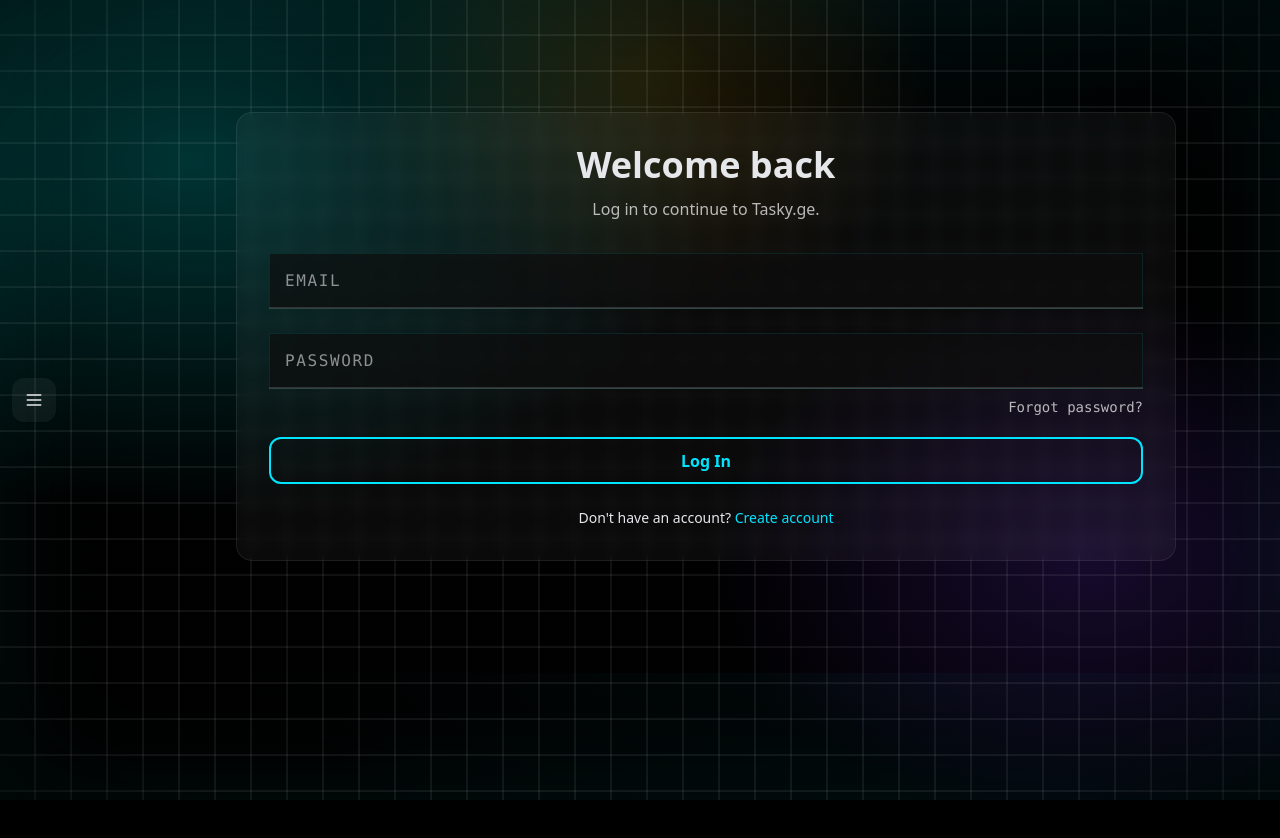
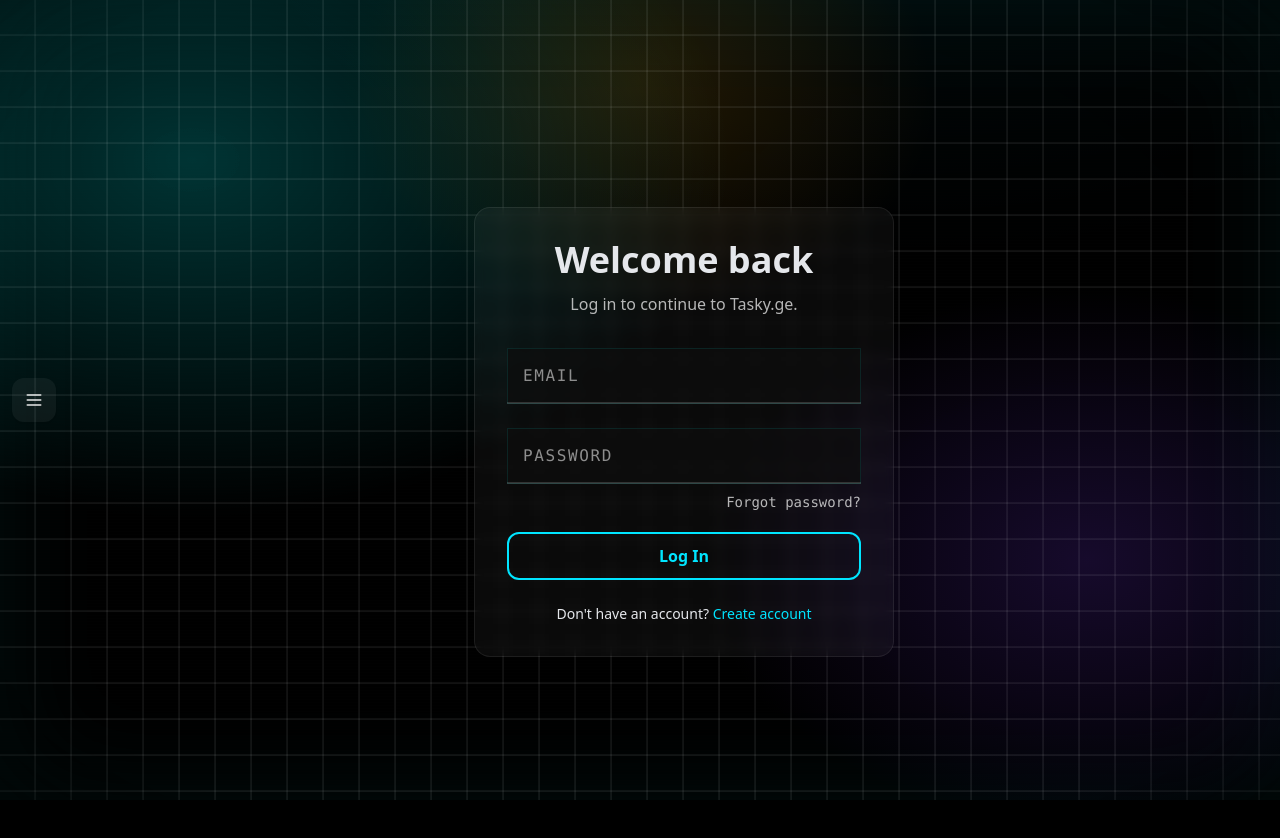
Before and after one commit to MrNobody273029/tasky-ge, a Next.js app: page /en/auth/login in a window 1280 px wide. Shown: the top 838 px of the page. Before the commit the page ends 800 px from the top, so only its background shows below. Built offline with nearby package versions, Linux system fonts and the light colour scheme.

Commit message:
autth layout fix

```diff
--- a/app/[locale]/auth/layout.tsx
+++ b/app/[locale]/auth/layout.tsx
@@ -8,9 +8,12 @@
   params: { locale: 'ka' | 'en' };
 }) {
   return (
-    <main className="container-page px-6 py-10">
+    <main className="min-h-screen flex items-center justify-center px-4 py-10">
       <AudioUnlock />
-      {children}
+      {/* აქ ვზღუდავთ სიგანეს, რომ კვადრატი არც ზედმეტად ფართო იყოს, არც ვიწრო */}
+      <div className="w-full max-w-md sm:max-w-lg md:max-w-xl">
+        {children}
+      </div>
     </main>
   );
 }
--- a/app/[locale]/auth/login/page.tsx
+++ b/app/[locale]/auth/login/page.tsx
@@ -114,9 +114,8 @@
   }
 
   return (
-    <div className="w-full px-4 sm:px-8">
-      {/* card აღარ ვზღუდავთ max-width-ით – main კონტეინერის სიგანეს გამოიყენებს */}
-      <div className="card w-full rounded-2xl px-4 py-6 sm:px-8 sm:py-8">
+   <div className="w-full max-w-md sm:max-w-lg mx-auto px-4 sm:px-8">
+    <div className="card w-full rounded-2xl px-4 py-6 sm:px-8 sm:py-8">
         <h1 className="text-center text-2xl sm:text-3xl md:text-4xl font-extrabold mb-3">
           {m.auth.welcomeBack}
         </h1>
```
